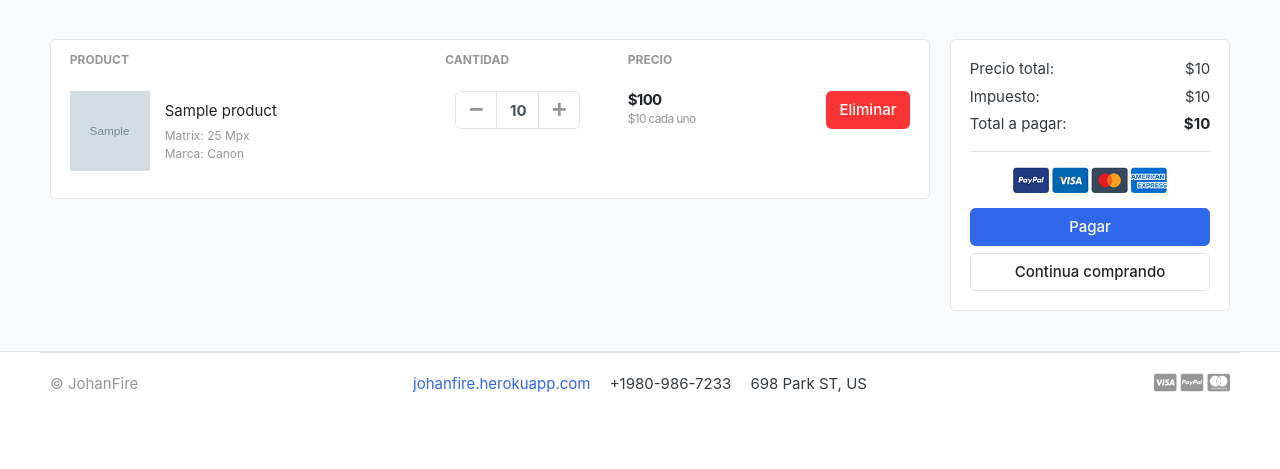
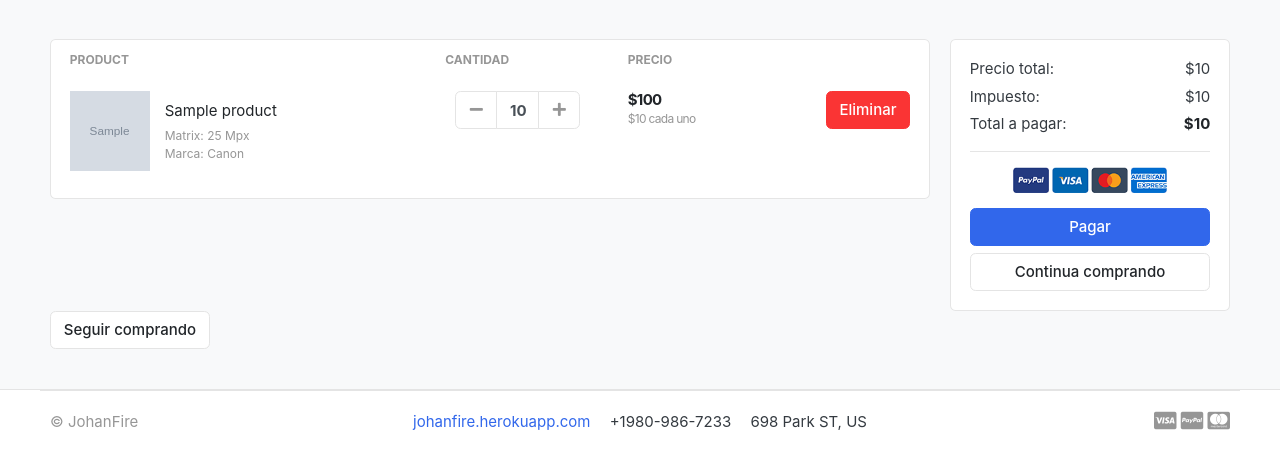
Before and after one commit to JohanFire/Django_Ecommerce, a Django app: template ecommerce_django/templates/store/cart.html in a window 1280 px wide. Shown: the part 119-588 px from the top of the page. Run offline with Django 3.2, Linux system fonts and the light colour scheme; tables that the repository leaves empty hold one stand-in row (values such as "Sample post"); the template is opened without the code that fills it: values that come from a table or form of the project are taken from there, most other values are stand-ins (such as "Sample title", 1, 10 or a date in 2020); grey boxes marked "Sample" are stand-in pictures; some web fonts are replaced.

Commit message:
Adding 'seguir comprando' button to cart

```diff
--- a/ecommerce_django/templates/store/cart.html
+++ b/ecommerce_django/templates/store/cart.html
@@ -101,6 +101,9 @@
 
 
         </div> <!-- row.// -->
+        <div class="">
+            <a href="{% url 'store' %}" class="btn btn-light">Seguir comprando</a>
+        </div>
         {% endif %}
 
         <!-- ============================ COMPONENT 1 END .// ================================= -->
```
